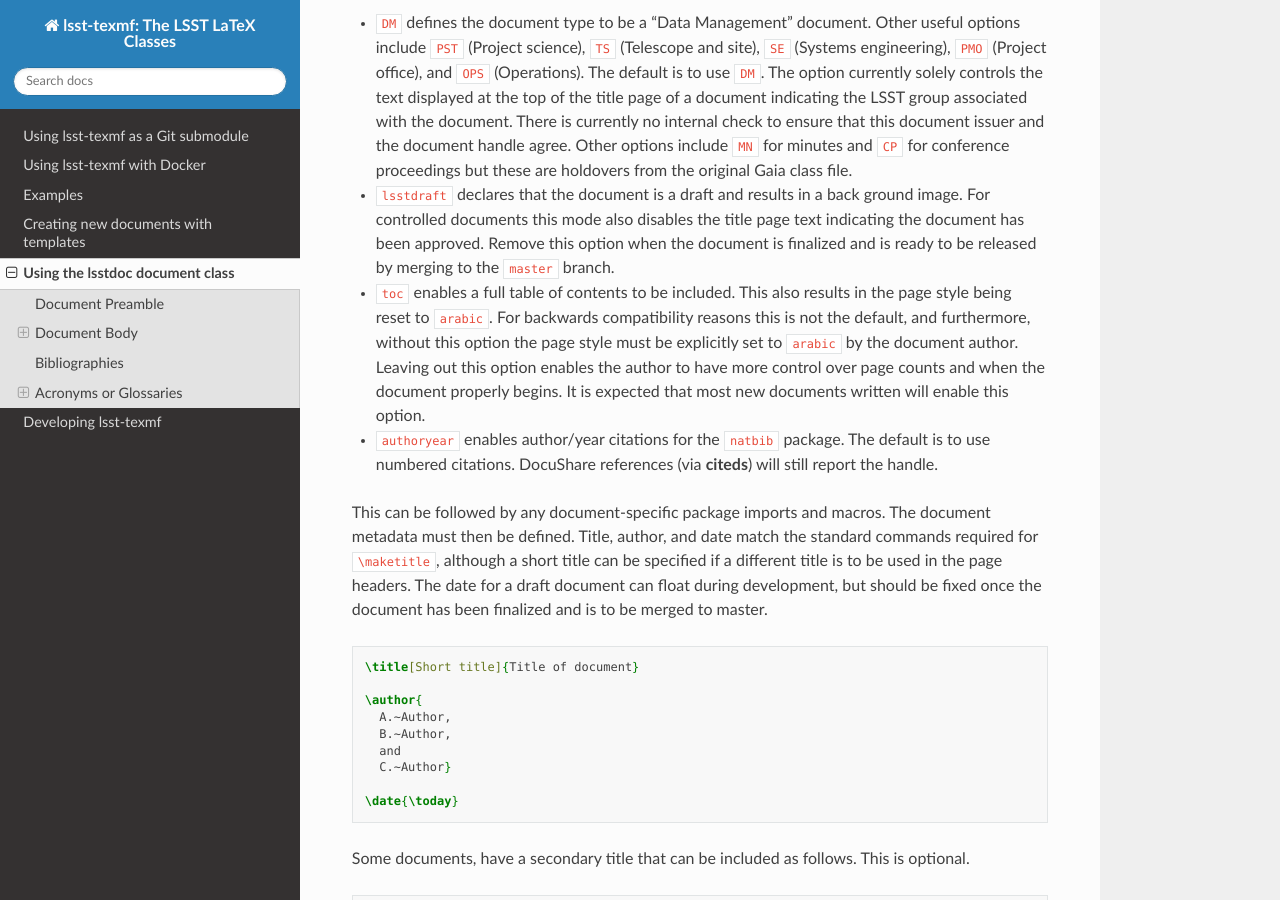
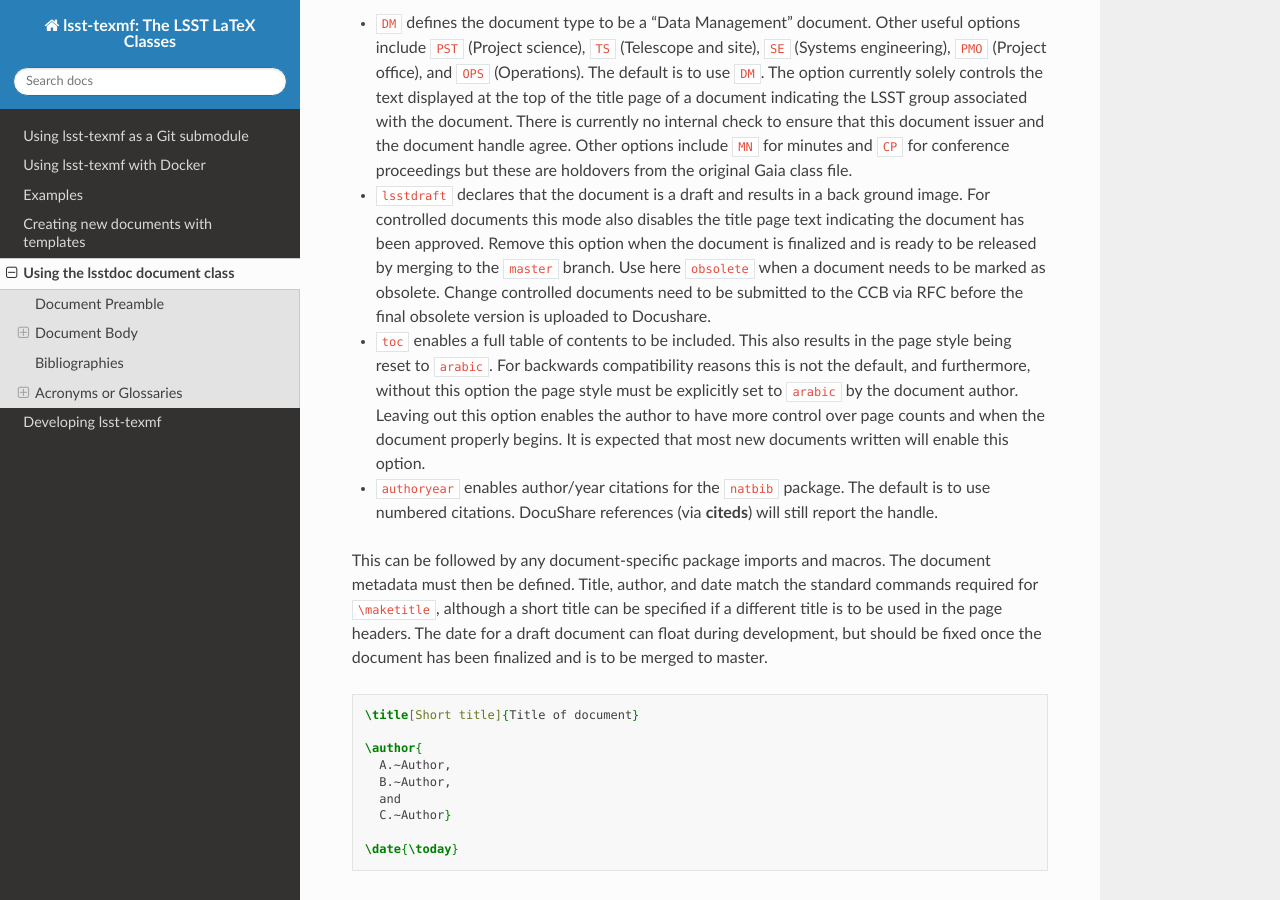
Before and after one commit to lsst/lsst-texmf, a Sphinx documentation site: the page built from docs/lsstdoc.rst, in a window 1280 px wide and 900 px high, scrolled down 639 px. Built offline with Sphinx 7.4.7 and the Read the Docs theme 2.0.0, drawn with Linux system fonts in a browser that asks for light colours; pages that are not in the unit, such as notebooks, are missing from menus; the version number could not be read and is left out; cross-references to code outside the pages are shown as plain code.

Commit message:
Mentioned the obsolete property in the documentclass.

```diff
--- a/docs/lsstdoc.rst
+++ b/docs/lsstdoc.rst
@@ -38,6 +38,8 @@ The options for the document class control some of the layout:
 * ``lsstdraft`` declares that the document is a draft and results in a back ground image.
   For controlled documents this mode also disables the title page text indicating the document has been approved.
   Remove this option when the document is finalized and is ready to be released by merging to the ``master`` branch.
+  Use here ``obsolete`` when a document needs to be marked as obsolete.
+  Change controlled documents need to be submitted to the CCB via RFC before the final obsolete version is uploaded to Docushare.
 * ``toc`` enables a full table of contents to be included.
   This also results in the page style being reset to ``arabic``.
   For backwards compatibility reasons this is not the default, and furthermore, without this option the page style must be explicitly set to ``arabic`` by the document author.
```
